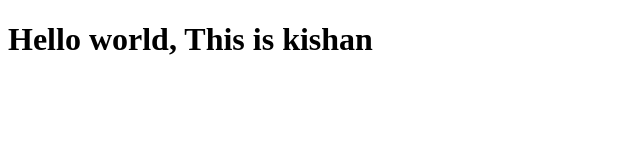
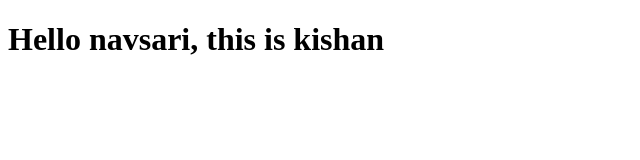
Before and after one commit to patelparth08/demo-project, a plain HTML site: page index.html in a window 1280 px wide. Shown: the whole page, without its empty margins (0-640 px from the left). Drawn offline with Linux system fonts and the light colour scheme.

Commit message:
version 1.1

```diff
--- a/index.html
+++ b/index.html
@@ -7,6 +7,6 @@
     <title>Parth</title>
 </head>
 <body>
-    <h1>Hello world, This is kishan</h1>
+    <h1>Hello navsari, this is kishan</h1>
 </body>
 </html>
```
